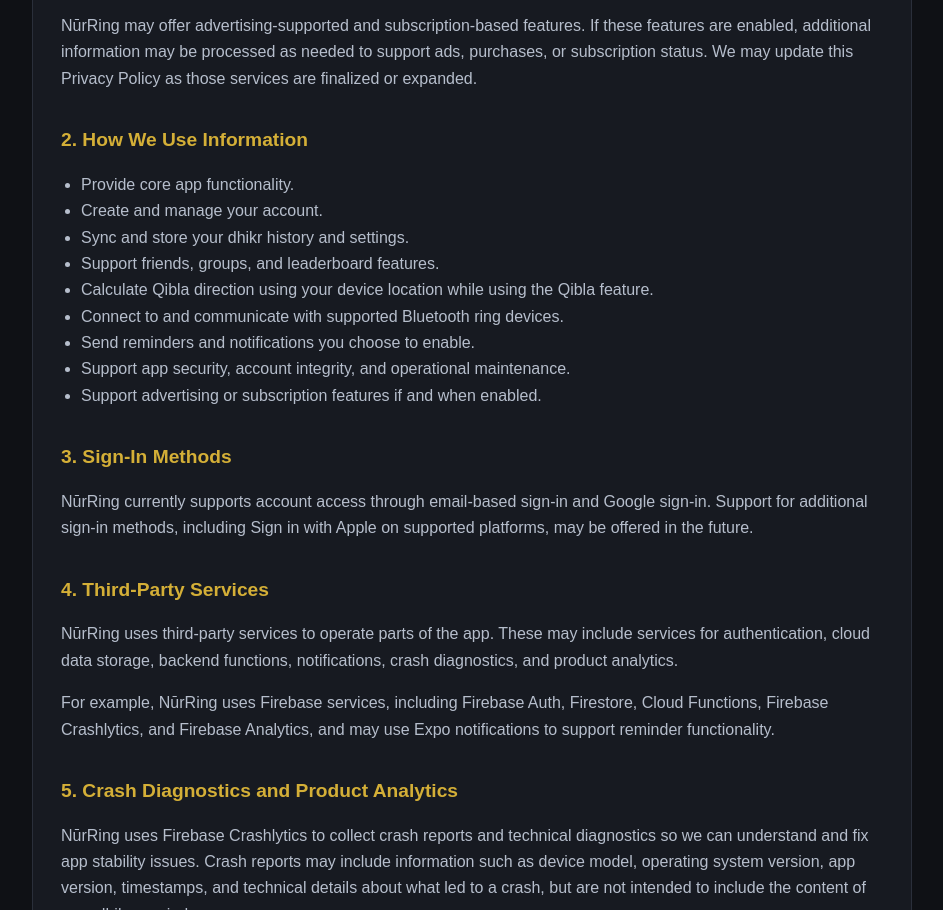
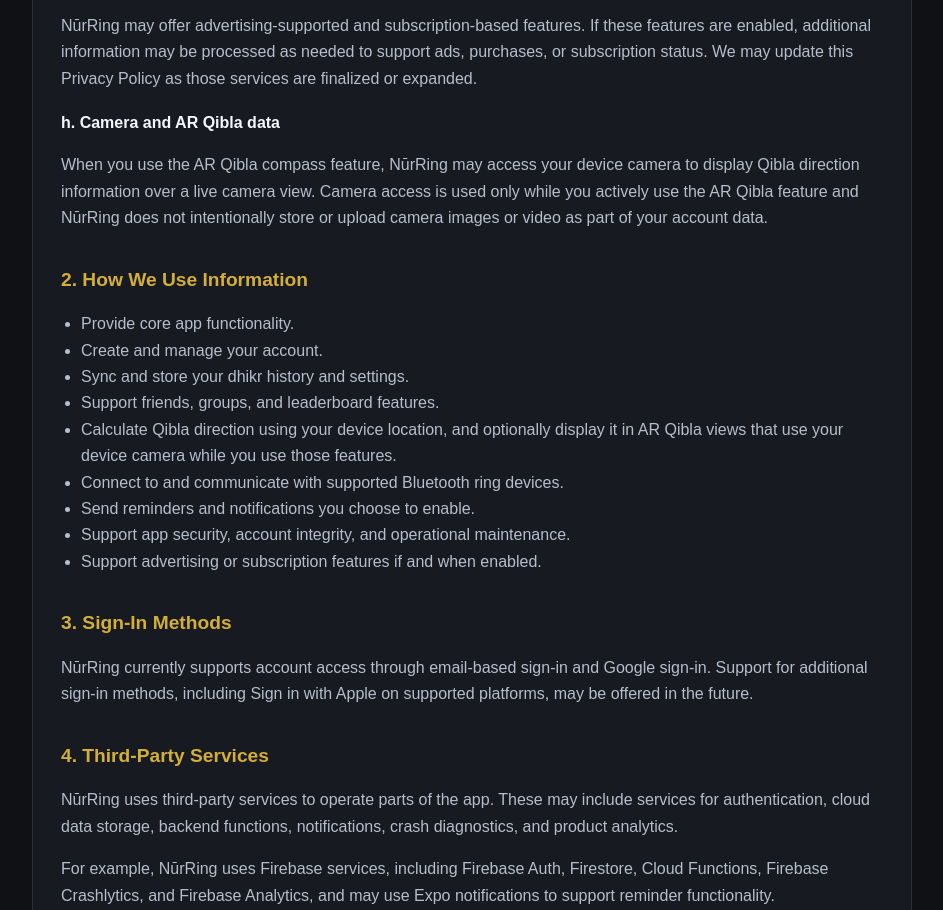
Before and after one commit to tomiogunnorin-afk/nurring-legal, a plain HTML site: page privacy.html in a window 1280 px wide. Shown: the part 1253-2163 px from the top of the page, without its empty margins (168-1111 px from the left). Drawn offline with Linux system fonts and the light colour scheme.

Commit message:
Update privacy.html

```diff
--- a/privacy.html
+++ b/privacy.html
@@ -170,13 +170,21 @@
           expanded.
         </p>
 
+        <h3>h. Camera and AR Qibla data</h3>
+        <p>
+          When you use the AR Qibla compass feature, NūrRing may access your device camera
+          to display Qibla direction information over a live camera view. Camera access is
+          used only while you actively use the AR Qibla feature and NūrRing does not
+          intentionally store or upload camera images or video as part of your account data.
+        </p>
+
         <h2>2. How We Use Information</h2>
         <ul>
           <li>Provide core app functionality.</li>
           <li>Create and manage your account.</li>
           <li>Sync and store your dhikr history and settings.</li>
           <li>Support friends, groups, and leaderboard features.</li>
-          <li>Calculate Qibla direction using your device location while using the Qibla feature.</li>
+          <li>Calculate Qibla direction using your device location, and optionally display it in AR Qibla views that use your device camera while you use those features.</li>
           <li>Connect to and communicate with supported Bluetooth ring devices.</li>
           <li>Send reminders and notifications you choose to enable.</li>
           <li>Support app security, account integrity, and operational maintenance.</li>
```
